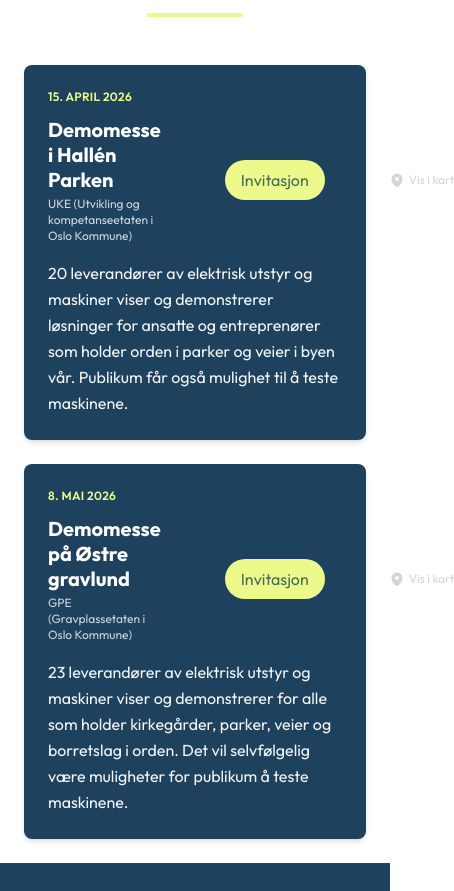
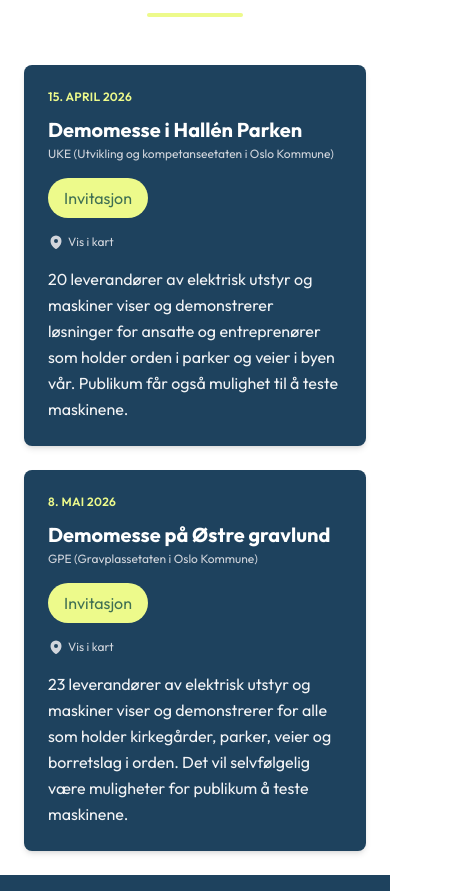
Before and after one commit to demomesser/frontend, a React (Vite) app: page / in a window 390 px wide. Shown: the part 2826-3717 px from the top of the page, 454 px wide, since content can reach past the window. Built offline with nearby package versions, Linux system fonts and the light colour scheme.

Commit message:
fixed the issue with mobile for events

```diff
--- a/src/ui/Arrangement/index.tsx
+++ b/src/ui/Arrangement/index.tsx
@@ -41,7 +41,8 @@ const Arrangement = ({ setSelectedPage }: Props) => {
                         15. april 2026
                     </div>
 
-                    <div className="flex items-center justify-between gap-16">
+
+                    <div className="flex flex-col gap-4 md:flex-row md:items-center md:justify-between">
                         <div>
                             <h3 className="text-xl font-bold leading-tight">
                                 Demomesse i Hallén Parken
@@ -78,7 +79,7 @@ const Arrangement = ({ setSelectedPage }: Props) => {
                         8. mai 2026
                     </div>
 
-                    <div className="flex items-center justify-between gap-16">
+                    <div className="flex flex-col gap-4 md:flex-row md:items-center md:justify-between">
                         <div>
                             <h3 className="text-xl font-bold leading-tight">
                                 Demomesse på Østre gravlund
```
